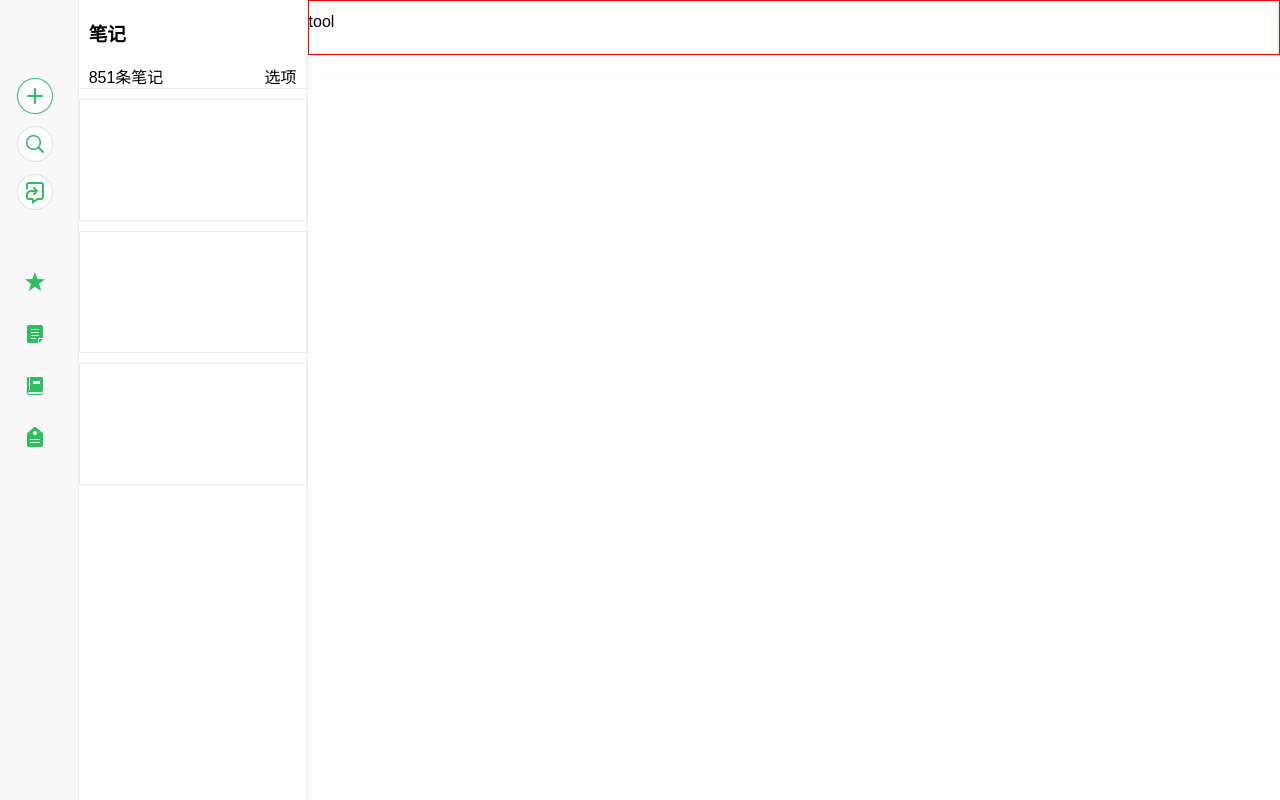
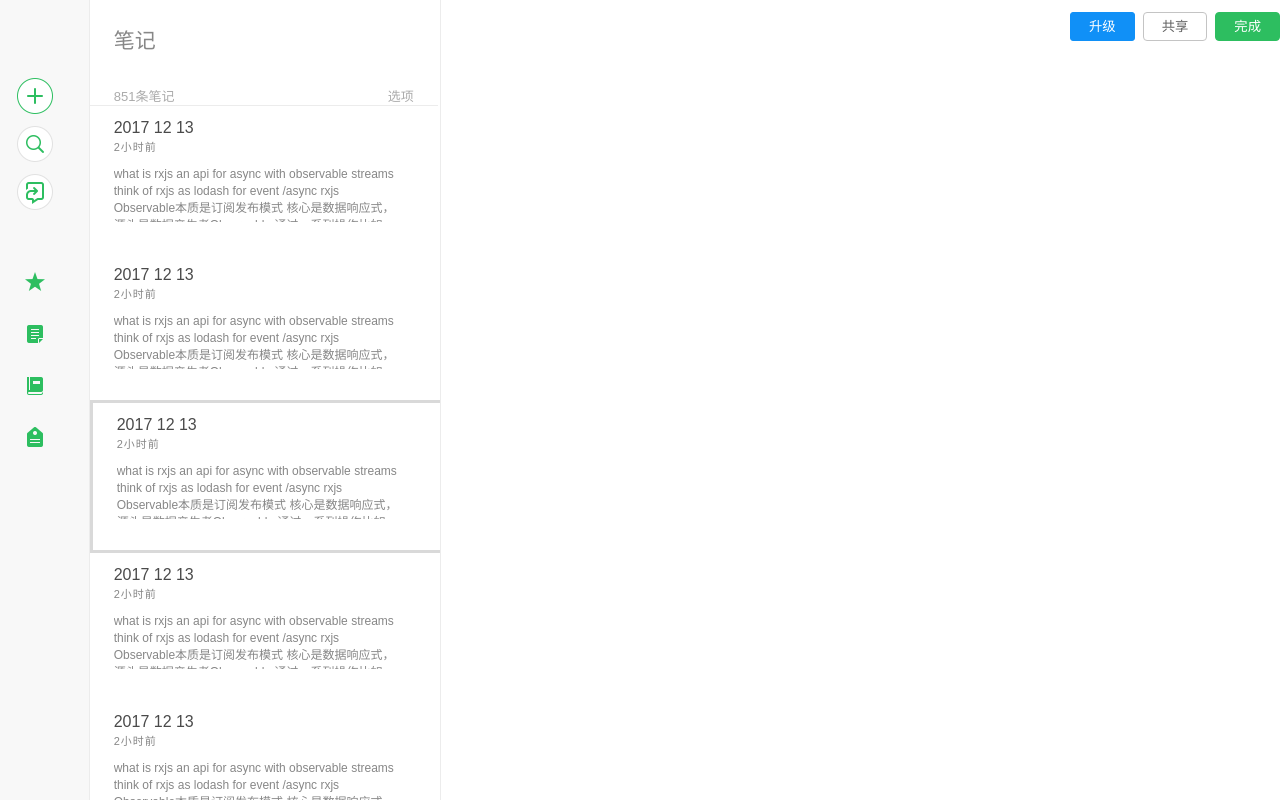
Before and after one commit to nuoyz/z3, a React (Create React App) app: page / in a window 1280 px wide. Shown: the top 800 px of the page. Built offline with nearby package versions, Linux system fonts and the light colour scheme.

Commit message:
完成菜单, 列表布局

```diff
--- a/src/App.css
+++ b/src/App.css
@@ -26,3 +26,40 @@
   from { transform: rotate(0deg); }
   to { transform: rotate(360deg); }
 }
+
+.page--home {
+  margin-top: 80px;
+}
+
+.page--home .header {
+  margin: 10px auto 15px;
+  text-align: center;
+}
+
+.page--home .editor--root {
+  width: 65%;
+  margin: 0 auto;
+}
+
+.page--home .editor--content {
+  margin: 0 auto;
+  border: 1px solid #ccc;
+  padding: .2rem;
+}
+
+.page--home .editor--content > div {
+  min-height: 100px;
+}
+
+.page--home .editor--toolbar {
+  background-color: #0275d8;
+}
+
+.page--home .toolbar--footer > * {
+  float: right;
+}
+
+.page--home .footer {
+  float: left;
+  margin-top: 10px;
+}
--- a/src/diariesList/index.js
+++ b/src/diariesList/index.js
@@ -1,40 +1,105 @@
 import React, { Component } from 'react';
 
 class DiariesList extends Component {
-  renderItem = () => {
-
-  }
-  render() {
+  state = {}
+  renderItem = (v) => {
     return (
       <div
         style={{
-          width: 300,
+          width: 335,
+          height: 120,
+          textAlign: 'left',
+          overflow: 'hidden',
+          color: '#878787',
+          border: '3px solid #d9d9d9',
+          borderWidth: v === 3 ? 3 : 0,
+          padding: '12px 24px 15px 24px'
+        }}
+      >
+        <div
+          style={{height: 104, overflow: 'hidden'}}
+        >
+          <span
+            style={{
+              fontSize: 16,
+              color: '#4a4a4a',
+              fontWeight: 400,
+              whiteSpace: 'nowrap',
+              breakWord: 'break-word',
+              lineHeight: '20px',
+            }}
+          >2017 12 13</span>
+          <span
+            style={{
+              display: 'block',
+              fontSize: 11, letterSpacing: 1, marginBottom: 8
+              }}
+          >2小时前</span>
+          <p
+            style={{
+              fontSize: 12,
+              lineHeight: '17px',
+              wordWrap: 'break-all',
+              width: 287
+            }}
+          >what is rxjs an api for async with observable streams  think of rxjs as lodash for event /async rxjs Observable本质是订阅发布模式 核心是数据响应式，源头是数据产生者Observable 通过一系列操作比如map filter等operators(操作符) 被数据消费者响应(subscri...</p>
+         </div>
+       </div>
+      )
+  };
+  componentDidMount() {
+    console.log('ddddddddddddddddd');
+    console.log('window.rdEvents', window.rdEvent);
+    window.rdEvent.on('openEditor', () => {
+      console.log('render render render');
+      this.setState({display: 'none'})
+    });
+  }
+  render() {
+    const {display = 'block'} = this.state;
+    console.log('display', display);
+    return (
+      <div
+        style={{
+          width: 350,
+          display,
           height: '100%',
           borderRightWidth: 1,
           borderRightStyle: 'solid',
           borderRightColor: '#ececec'
         }}
       >
-        <h3 style={{paddingLeft: 10,}}>笔记</h3>
+        <span
+          style={{
+            display: 'block',
+            width: 'fit-content',
+            paddingTop: 24,
+            paddingRight: 20,
+            paddingBottom: 0,
+            paddingLeft: 24,
+            fontWeight: 300,
+            color: '#878787', fontSize: 21
+          }}
+        >
+          笔记
+        </span>
         <div
           style={{
             display: 'flex',
             flexDirection: 'row',
             justifyContent: 'space-between',
-            paddingLeft: 10,
-            paddingRight: 10,
-            borderBottom: '1px solid #ececec'
+            width: 300,
+            borderBottom: '1px solid #ececec',
+            color: '#ababab',
+            fontSize: 13,
+            padding: '0 24px',
+            marginTop: 32
           }}
           >
           <span>851条笔记</span><span>选项</span>
         </div>
         <div style={{height: 849, overflowX: 'hidden', overflowY: 'scroll', boxSizing: 'border-box'}}>
-           <div style={{height: 120, border: '1px solid #ececec', margin: '10px 0'}}>
-           </div>
-           <div style={{height: 120, border: '1px solid #ececec', margin: '10px 0'}}>
-           </div>
-           <div style={{height: 120, border: '1px solid #ececec', margin: '10px 0'}}>
-           </div>
+          {([1,2,3,4,5,6]).map((v) => this.renderItem(v))}
         </div>
       </div>
     );
--- /dev/null
+++ b/src/diary/editor/index.js
@@ -0,0 +1,11 @@
+import React from 'react'
+
+
+const SlateRichTextEditor = ({}) => {
+  return (
+    <div>
+    </div>
+  )
+}
+
+export default SlateRichTextEditor;
--- /dev/null
+++ b/src/diary/editor/slateEditor/index.js
@@ -0,0 +1,3 @@
+export { default as SlateEditor } from './slateEditor'
+export { default as SlateToolbar } from './slateToolbar'
+export { default as SlateContent } from './slateContent'
--- a/src/diary/index.js
+++ b/src/diary/index.js
@@ -1,19 +1,49 @@
 import React, { Component } from 'react';
-
+// import SlateRichTextEditor from './editor';
+import {} from 'slate';
 class Diary extends Component {
+  state = {}
+  componentDidMount() {
+    console.log('llllllllllllllllllllllll');
+    window.rdEvent.on('openEditor', () => {
+      this.setState({width: '100%'})
+    });
+  }
   render() {
     return (
       <div
         style={{
-          width: '100%',
+          width: 900,
           height: '100%',
           border: '1px solid blackx``'
         }}
       >
-        <div style={{height: 29, padding: '12px 0', border: '1px solid red'}}>tool</div>
+       <div style={{display: 'flex', justifyContent: 'flex-end', height: 29, padding: '12px 0'}}>
+         <div style={{display: 'flex', width: 210, justifyContent: 'space-between'}}>
+           <button
+             style={{
+               backgroundColor: '#1090f7', color: 'white',
+               border: '1px solid #1090f7', borderRadius: 3,
+               lineHeight: '26px', padding: '0 18px', margin: '0, 10px'
+              }}
+          >升级</button>
+           <button style={{
+             backgroundColor: '#ffffff', color: '#606060',
+             border: '1px solid #c4c4c4', borderRadius: 4,
+             lineHeight: '26px', padding: '0 18px'
+           }}>共享</button>
+           <button style={{
+             backgroundColor: '#2dbe60', color: '#ffffff',
+             border: '1px solid #2dbe60', borderRadius: 4,
+             lineHeight: '26px', padding: '0 18px'
+           }}>完成</button>
+         </div>
+       </div>
+
       </div>
     );
   }
 }
 
 export default Diary;
+// <SlateRichTextEditor/>
--- a/src/index.js
+++ b/src/index.js
@@ -1,8 +1,10 @@
 import React from 'react';
 import ReactDOM from 'react-dom';
+import EventEmitter from 'events';
 import './index.css';
 import App from './App';
 import registerServiceWorker from './registerServiceWorker';
 
+window.rdEvent = new EventEmitter();
 ReactDOM.render(<App />, document.getElementById('root'));
 registerServiceWorker();
--- a/src/menu/index.js
+++ b/src/menu/index.js
@@ -1,13 +1,20 @@
 import React, { Component } from 'react';
 
 class Menu extends Component {
+  state = {}
+  addNewDiary = () => {
+    window.rdEvent.emit('openEditor');
+    this.setState({display: 'none'})
+  }
   render() {
+    const {width = 64, display = 'block'} = this.state;
     return (
       <div
         style={{
           display: 'flex',
           flexDirection: 'column',
-          width: 64,
+          display,
+          width,
           height: '100%',
           backgroundColor: '#f8f8f8',
           paddingTop: 12,
@@ -22,6 +29,7 @@ class Menu extends Component {
         </div>
         <div>
             <div
+              onClick={this.addNewDiary}
               style={{width: 42, height: 42}}
             >
               <img
```
Also changed, not shown: package.json (+7 -1 lines), src/diary/editor/slateEditor/slateContent.js (added), src/diary/editor/slateEditor/slateEditor.js (added), src/diary/editor/slateEditor/slateToolbar.js (added), 1 other file (tests, documents, lock files or other folders).
